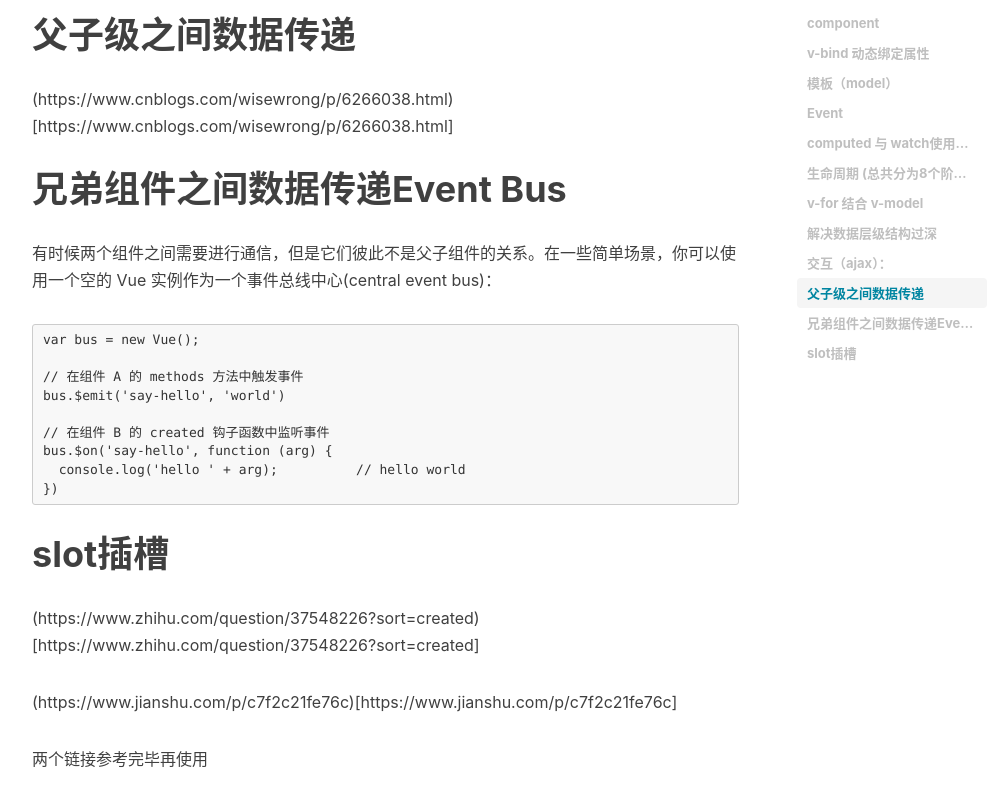
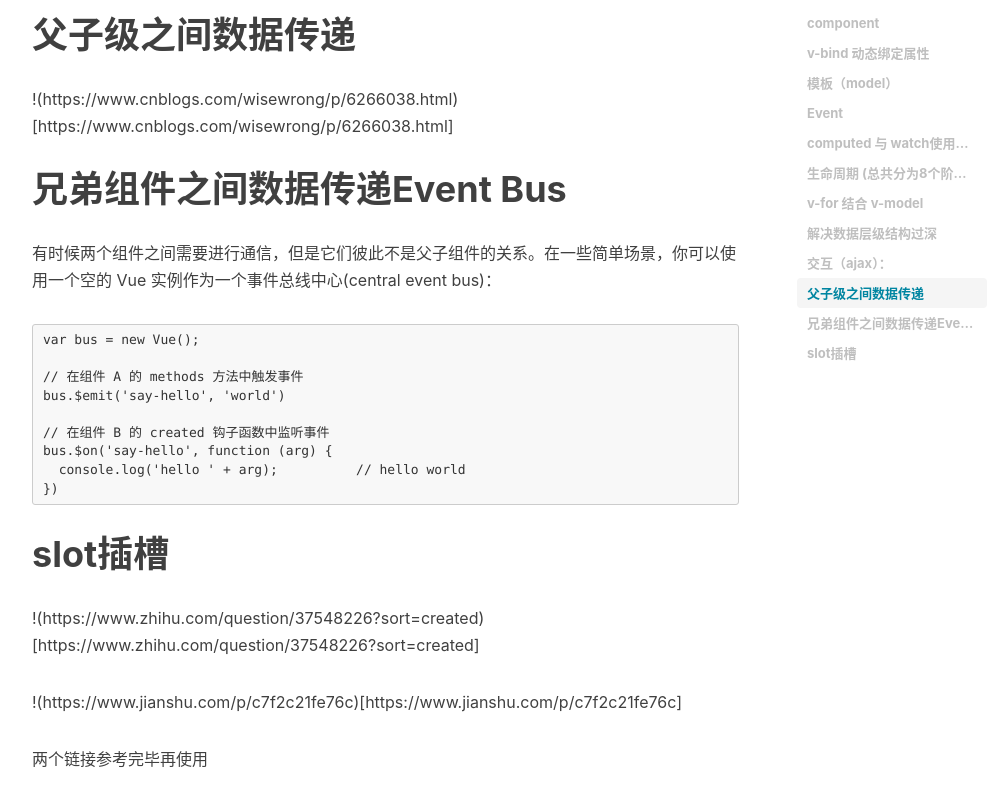
Before and after one commit to devin-huang/devin-huang.github.io, a Jekyll site: the page built from _posts/2017-08-01-Vue开发.md, in a window 1280 px wide and 1400 px high, scrolled down 6597 px. Shown: the part 171-972 px from the top of the window, without its empty margins (233-1236 px from the left). Built offline with Jekyll 4.4.1, drawn with Linux system fonts in a browser that asks for light colours; nearby versions of some CDN libraries; comment, search, counter and statistics services are not loaded.

```diff
--- a/_posts/2017-08-01-Vue开发.md
+++ b/_posts/2017-08-01-Vue开发.md
@@ -240,7 +240,7 @@ created () {
 
 # 父子级之间数据传递
 
-(https://www.cnblogs.com/wisewrong/p/6266038.html)[https://www.cnblogs.com/wisewrong/p/6266038.html]
+!(https://www.cnblogs.com/wisewrong/p/6266038.html)[https://www.cnblogs.com/wisewrong/p/6266038.html]
 
 # 兄弟组件之间数据传递Event Bus
 
@@ -260,8 +260,8 @@ bus.$on('say-hello', function (arg) {
 
 # slot插槽
 
-(https://www.zhihu.com/question/37548226?sort=created)[https://www.zhihu.com/question/37548226?sort=created]
+!(https://www.zhihu.com/question/37548226?sort=created)[https://www.zhihu.com/question/37548226?sort=created]
 
-(https://www.jianshu.com/p/c7f2c21fe76c)[https://www.jianshu.com/p/c7f2c21fe76c]
+!(https://www.jianshu.com/p/c7f2c21fe76c)[https://www.jianshu.com/p/c7f2c21fe76c]
 
 两个链接参考完毕再使用
```
